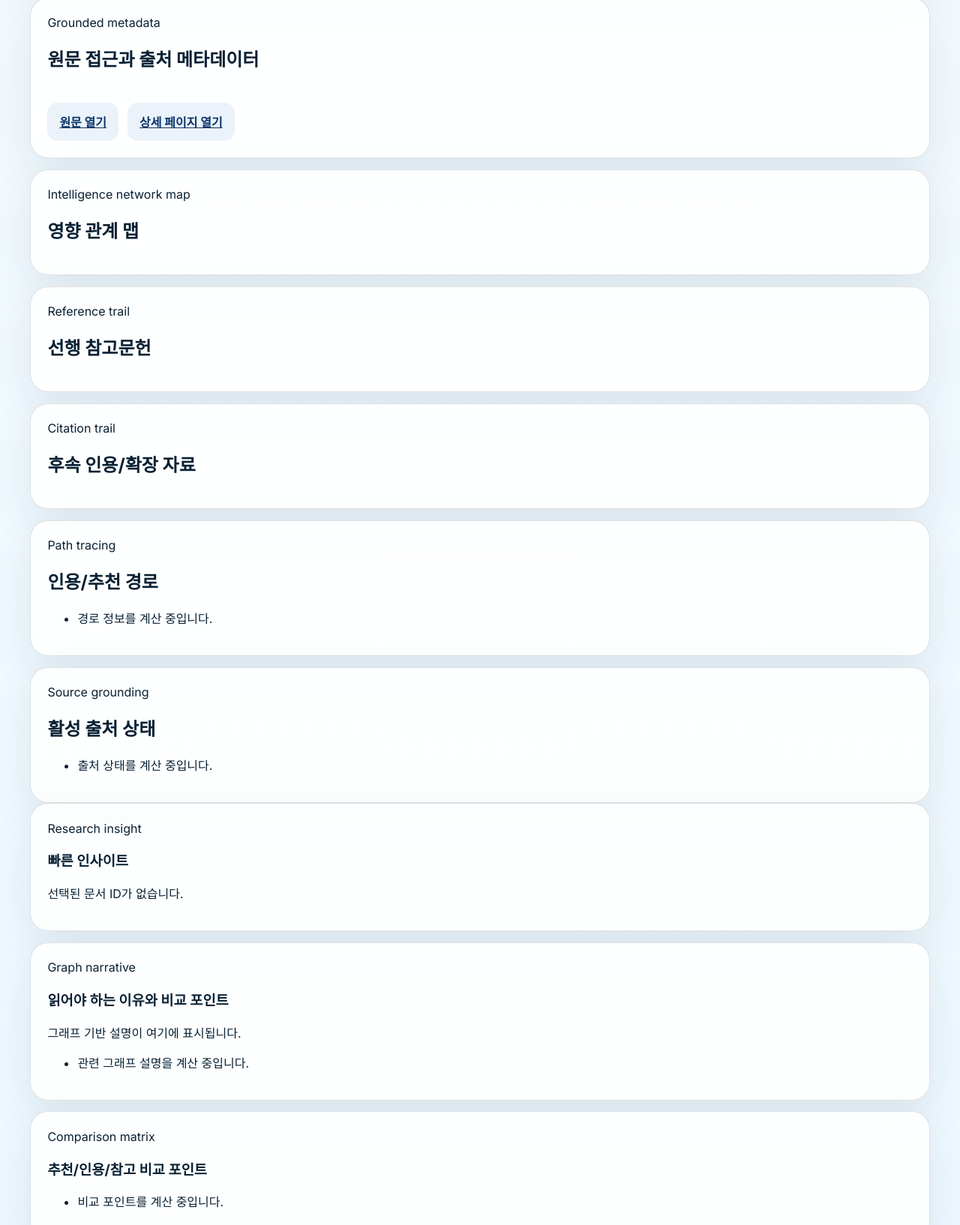
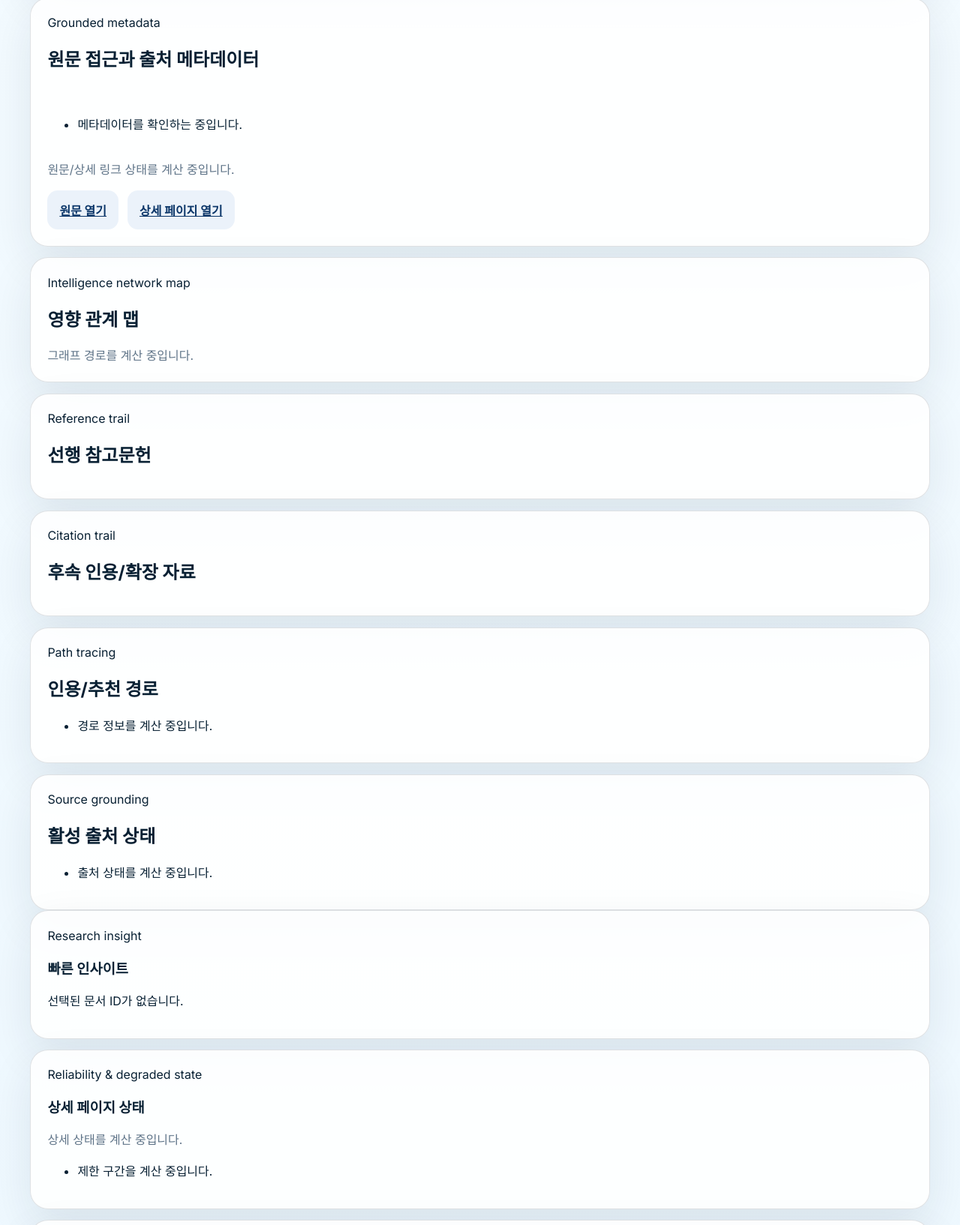
Before and after one commit to jsk1004ha/Scholaxis, a website with bundled scripts: page public/detail.html in a window 1280 px wide. Shown: the part 659-2293 px from the top of the page at 75% size. Built offline with nearby package versions, Linux system fonts and the light colour scheme.

Commit message:
omx(team): auto-checkpoint worker-2 [unknown]

```diff
--- a/public/detail.html
+++ b/public/detail.html
@@ -70,6 +70,10 @@
               <h2>원문 접근과 출처 메타데이터</h2>
               <div class="stack">
                 <p class="muted-copy" data-detail-novelty></p>
+                <ul data-detail-metadata>
+                  <li>메타데이터를 확인하는 중입니다.</li>
+                </ul>
+                <p class="muted-copy" data-detail-link-health>원문/상세 링크 상태를 계산 중입니다.</p>
                 <div class="action-row">
                   <a class="button button--ghost" data-detail-original-link href="#" target="_blank" rel="noreferrer noopener">원문 열기</a>
                   <a class="button button--ghost" data-detail-detail-link href="#" target="_blank" rel="noreferrer noopener">상세 페이지 열기</a>
@@ -80,6 +84,7 @@
             <article class="card">
               <span class="section-eyebrow">Intelligence network map</span>
               <h2>영향 관계 맵</h2>
+              <p class="muted-copy" data-graph-section-summary>그래프 경로를 계산 중입니다.</p>
               <div class="network" data-network-root></div>
             </article>
 
@@ -118,6 +123,16 @@
               <span class="section-eyebrow">Research insight</span>
               <h3>빠른 인사이트</h3>
               <p data-detail-insight></p>
+            </article>
+
+            <article class="card">
+              <span class="section-eyebrow">Reliability & degraded state</span>
+              <h3>상세 페이지 상태</h3>
+              <p class="muted-copy" data-detail-health-summary>상세 상태를 계산 중입니다.</p>
+              <ul data-detail-health-warnings>
+                <li>제한 구간을 계산 중입니다.</li>
+              </ul>
+              <div class="stack" data-detail-health-sections></div>
             </article>
 
             <article class="card">
@@ -167,12 +182,14 @@
             <article class="card">
               <span class="section-eyebrow">Next reading set</span>
               <h3>추천 비교 문헌</h3>
+              <p class="muted-copy" data-detail-recommendations-summary>추천 비교 문헌을 계산 중입니다.</p>
               <div class="result-list" data-detail-recommendations></div>
             </article>
 
             <article class="card">
               <span class="section-eyebrow">Related items</span>
               <h3>함께 읽을 자료</h3>
+              <p class="muted-copy" data-detail-related-summary>함께 읽을 자료를 계산 중입니다.</p>
               <div class="result-list" data-related-results></div>
             </article>
           </div>
```
